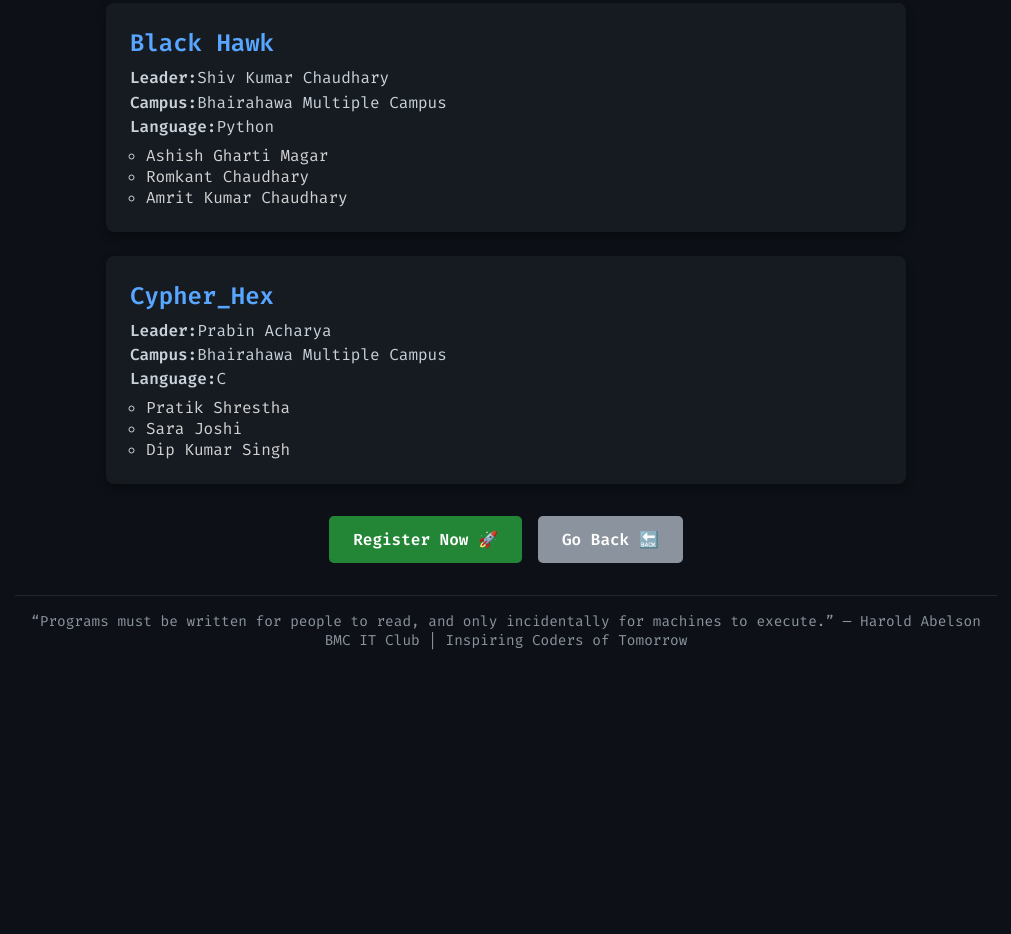
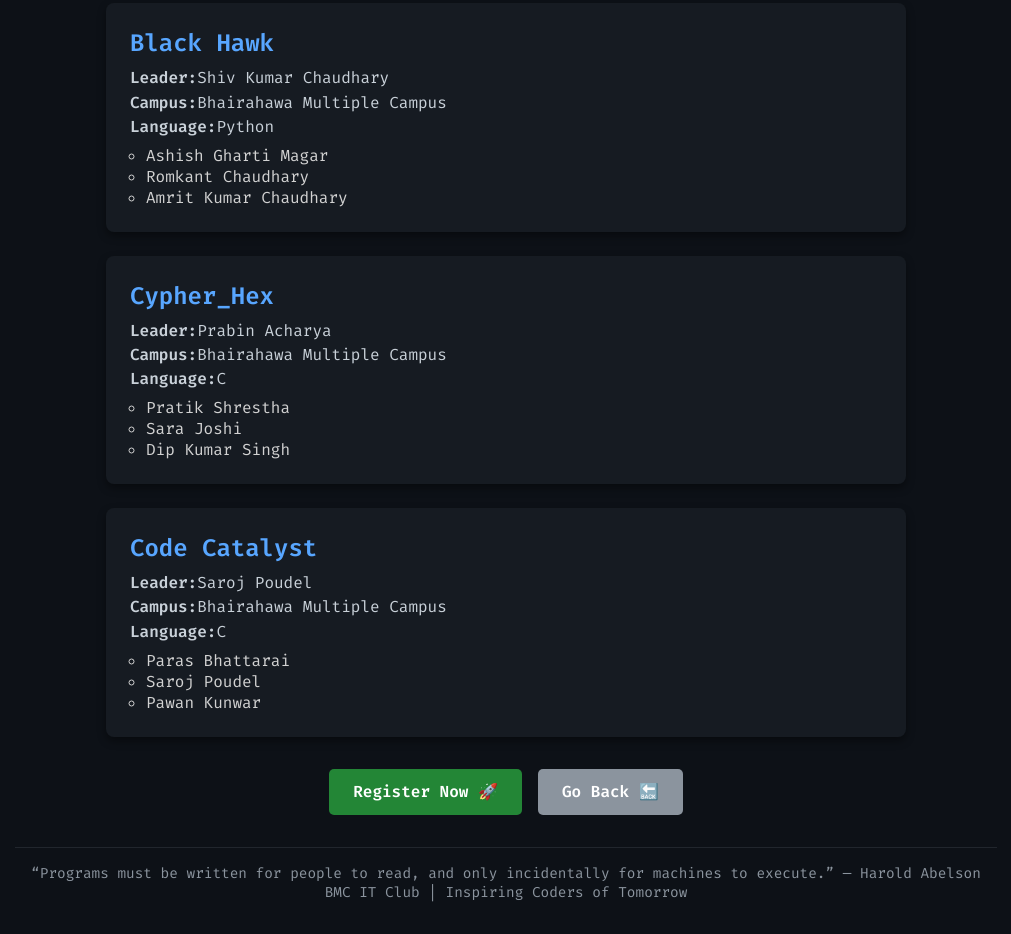
Before and after one commit to arundada9000/Code-Olympiad-2081, a plain HTML site: page assets/html/participants.html in a window 1280 px wide. Shown: the part 350-1284 px from the top of the page, without its empty margins (134-1145 px from the left). Before the commit the page ends 1032 px from the top, so only its background shows below. Drawn offline with Linux system fonts and the light colour scheme.

Commit message:
new team added code catalyst

```diff
--- a/assets/html/participants.html
+++ b/assets/html/participants.html
@@ -223,6 +223,17 @@
                 <li>Dip Kumar Singh</li>
             </ul>
         </div>
+        <div class="participant-card">
+            <h2>Code Catalyst</h2>
+            <p><strong>Leader:</strong>Saroj Poudel</p>
+            <p><strong>Campus:</strong>Bhairahawa Multiple Campus</p>
+            <p><strong>Language:</strong>C</p>
+            <ul>
+                <li>Paras Bhattarai</li>
+                <li>Saroj Poudel</li>
+                <li>Pawan Kunwar</li>
+            </ul>
+        </div>
     </main>
 
     <div class="buttons">
```
